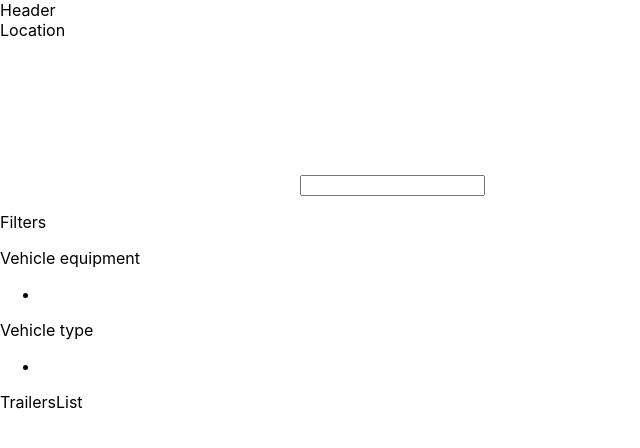
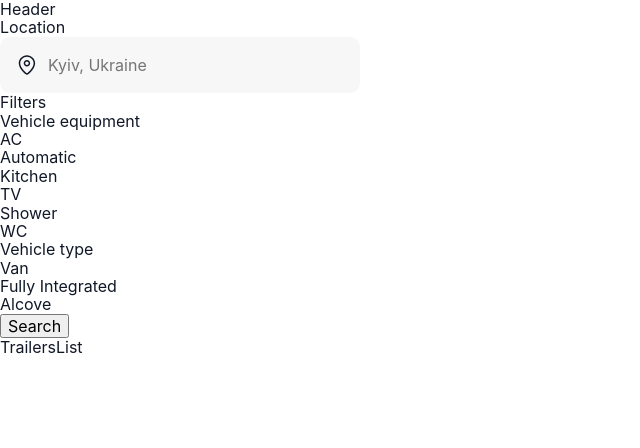
Before and after one commit to Valentyna1402/trailers-app, a React (Create React App) app: page /trailers-app/catalog in a window 1280 px wide. Shown: the top 448 px of the page, without its empty margins (0-640 px from the left). Built offline with nearby package versions, Linux system fonts and the light colour scheme.

Commit message:
fixed sprite, start filters

```diff
--- a/src/components/GlobalStyle.jsx
+++ b/src/components/GlobalStyle.jsx
@@ -10,7 +10,7 @@ export const GlobalStyle = createGlobalStyle`
   --button-color: #E44848;
   --text-grey-color: #475467;
   --raiting-yellow-color: #FFC531;
-  --inputs-white-color: #F7F7F7;
+  --input-white-color: #F7F7F7;
   --features-white-color: #F2F4F7;
   --blur-text-color: rgba(16, 24, 40, 0.6);
   --grey-border-color: rgba(16, 24, 40, 0.2);
--- a/src/components/Icon/Icon.jsx
+++ b/src/components/Icon/Icon.jsx
@@ -2,9 +2,9 @@ import sprite from '../../img/sprite.svg';
 
 import React from 'react';
 
-export const Icon = ({ width, height, iconid }) => {
+export const Icon = ({ width, height, iconid, fill }) => {
   return (
-    <svg width={width} height={height}>
+    <svg width={width} height={height} fill={fill}>
       <use href={`${sprite}#${iconid}`}></use>
     </svg>
   );
--- a/src/components/SearchForm/SearchForm.jsx
+++ b/src/components/SearchForm/SearchForm.jsx
@@ -1,28 +1,50 @@
+import { Icon } from "../Icon/Icon";
+import {
+  Form,
+  TopWrapper,
+  InputWrapper,
+  Input,
+  BottomWrapper,
+  Text,
+  FilterWrapper,
+  FilterTitle,
+  FilterList,
+  FilterItem,
+  Button
+} from './SearchForm.styled'
+
 export const SearchForm = () => {
+  const vehicleEquipment = ['AC', 'Automatic', 'Kitchen', 'TV', 'Shower', 'WC'];
+  const vehicleType = ['Van', 'Fully Integrated', 'Alcove']
   return (
-    <form>
-      <div>
-        <label>Location</label>
-        <div>
-          <svg></svg>
-          <input />
-        </div>
-      </div>
-      <div>
-        <p>Filters</p>
-        <div>
-          <p>Vehicle equipment</p>
-          <ul>
-            <li></li>
-          </ul>
-        </div>
-        <div>
-          <p>Vehicle type</p>
-          <ul>
-            <li></li>
-          </ul>
-        </div>
-      </div>
-    </form>
+    <Form>
+      <TopWrapper>
+        <Text>Location</Text>
+        <InputWrapper>
+          <Icon iconid={"icon-map-pin"} width={18} height={20} fill='var(--main-black-color)' />
+          <Input placeholder="Kyiv, Ukraine" />
+        </InputWrapper>
+      </TopWrapper>
+      <BottomWrapper>
+        <Text>Filters</Text>
+        <FilterWrapper>
+          <FilterTitle>Vehicle equipment</FilterTitle>
+          <FilterList>
+            {vehicleEquipment.map(el => {
+              return <FilterItem key={el}>{el}</FilterItem>
+            })}
+          </FilterList>
+        </FilterWrapper>
+        <FilterWrapper>
+          <FilterTitle>Vehicle type</FilterTitle>
+          <FilterList>
+          {vehicleType.map(el => {
+              return <FilterItem key={el}>{el}</FilterItem>
+            })}
+          </FilterList>
+        </FilterWrapper>
+      </BottomWrapper>
+      <Button>Search</Button>
+    </Form>
   );
 };
--- a/src/components/SearchForm/SearchForm.styled.js
+++ b/src/components/SearchForm/SearchForm.styled.js
@@ -0,0 +1,51 @@
+import styled from "styled-components";
+
+const Form = styled.form`
+padding: 0px;
+`;
+
+const TopWrapper = styled.div``;
+
+const InputWrapper = styled.div`
+width: 360px;
+display: flex;
+padding: 18px;
+align-items: flex-start;
+gap: 10px;
+border-radius: 10px;
+background: var(--input-white-color);
+`;
+
+const Input = styled.input`
+outline: none;
+border: none;
+background: transparent;
+`;
+
+const BottomWrapper = styled.div``;
+
+const Text = styled.p``;
+
+const FilterWrapper = styled.div``;
+
+const FilterTitle = styled.p``;
+
+const FilterList = styled.ul``;
+
+const FilterItem = styled.li``;
+
+const Button = styled.button``;
+
+export {
+  Form,
+  TopWrapper,
+  InputWrapper,
+  Input,
+  BottomWrapper,
+  Text,
+  FilterWrapper,
+  FilterTitle,
+  FilterList,
+  FilterItem,
+  Button
+};
--- a/src/components/SharedLayout/SharedLayout.jsx
+++ b/src/components/SharedLayout/SharedLayout.jsx
@@ -1,11 +1,13 @@
 import { Suspense } from 'react';
 import { Outlet } from 'react-router-dom';
 import { Loader } from '../Loader';
+import {Icon} from '../Icon/Icon'
 
 export default function SharedLayout() {
   return (
     <div>
-      <header>Header</header>
+      <header>Header
+      </header>
       <div>
         <Suspense fallback={<Loader />}>
           <Outlet />
--- a/src/index.js
+++ b/src/index.js
@@ -2,6 +2,7 @@ import React from 'react';
 import ReactDOM from 'react-dom/client';
 import { App } from './components/App';
 import './index.css';
+import { GlobalStyle } from './components/GlobalStyle';
 import { Provider } from 'react-redux';
 import { persistor, store } from '../src/redux/store';
 import { PersistGate } from 'redux-persist/integration/react';
@@ -12,6 +13,7 @@ ReactDOM.createRoot(document.getElementById('root')).render(
     <Provider store={store}>
       <PersistGate loading={null} persistor={persistor}>
         <BrowserRouter basename='/trailers-app'>
+        <GlobalStyle />
           <App />
         </BrowserRouter>
       </PersistGate>
```
Also changed, not shown: src/img/sprite.svg.
